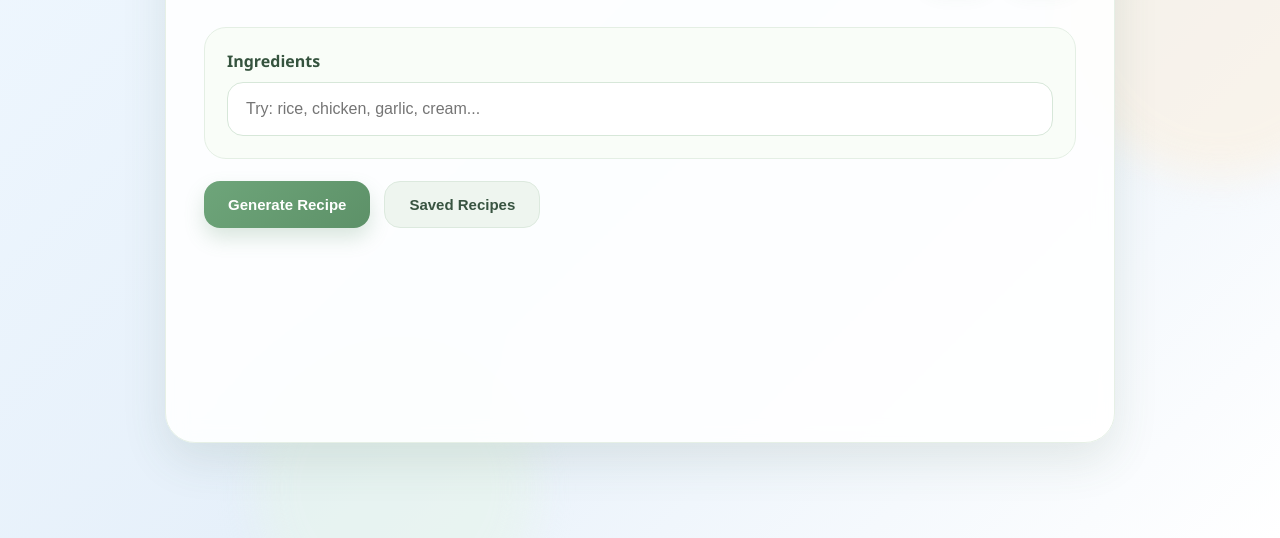
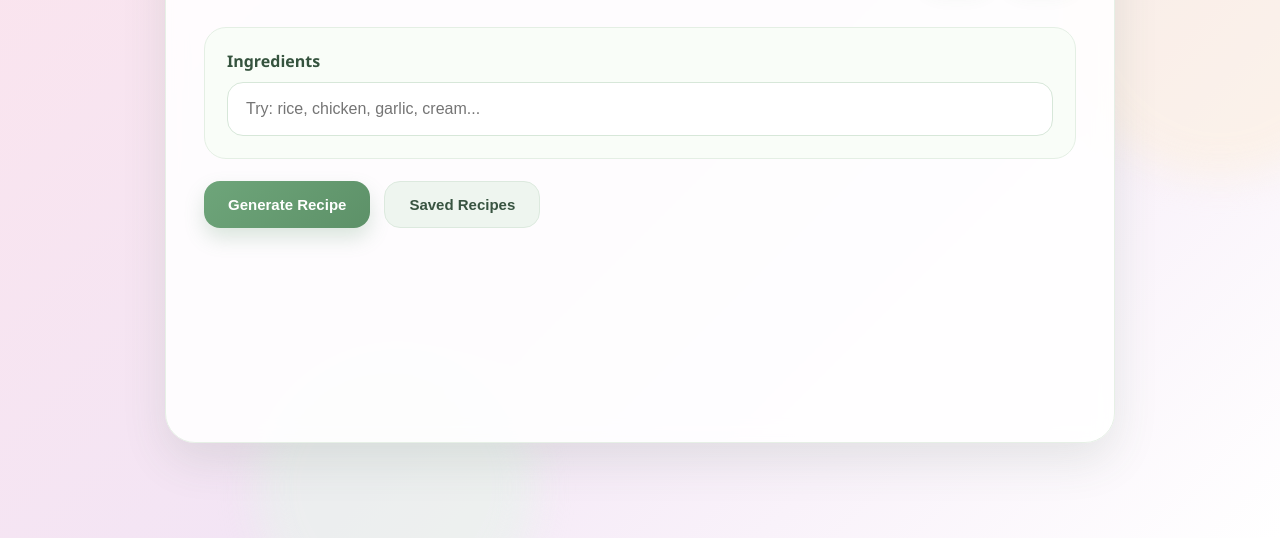
Before and after one commit to salmabouzeid/smartRecipieApp, a plain HTML site: page index.html in a window 1280 px wide. Shown: the part 262-800 px from the top of the page. Drawn offline with Linux system fonts and the light colour scheme.

Commit message:
test #2: changed background gradient colors

```diff
--- a/style.css
+++ b/style.css
@@ -5,7 +5,7 @@
 body {
   margin: 0;
   font-family: "Segoe UI", Tahoma, Geneva, Verdana, sans-serif;
-  background: linear-gradient(135deg, #f0f8ff, #e6f0fa, #ffffff);
+  background: linear-gradient(135deg, #fce4ec, #f3e5f5, #ffffff);
   min-height: 100vh;
   color: #243424;
   overflow-x: hidden;
```
